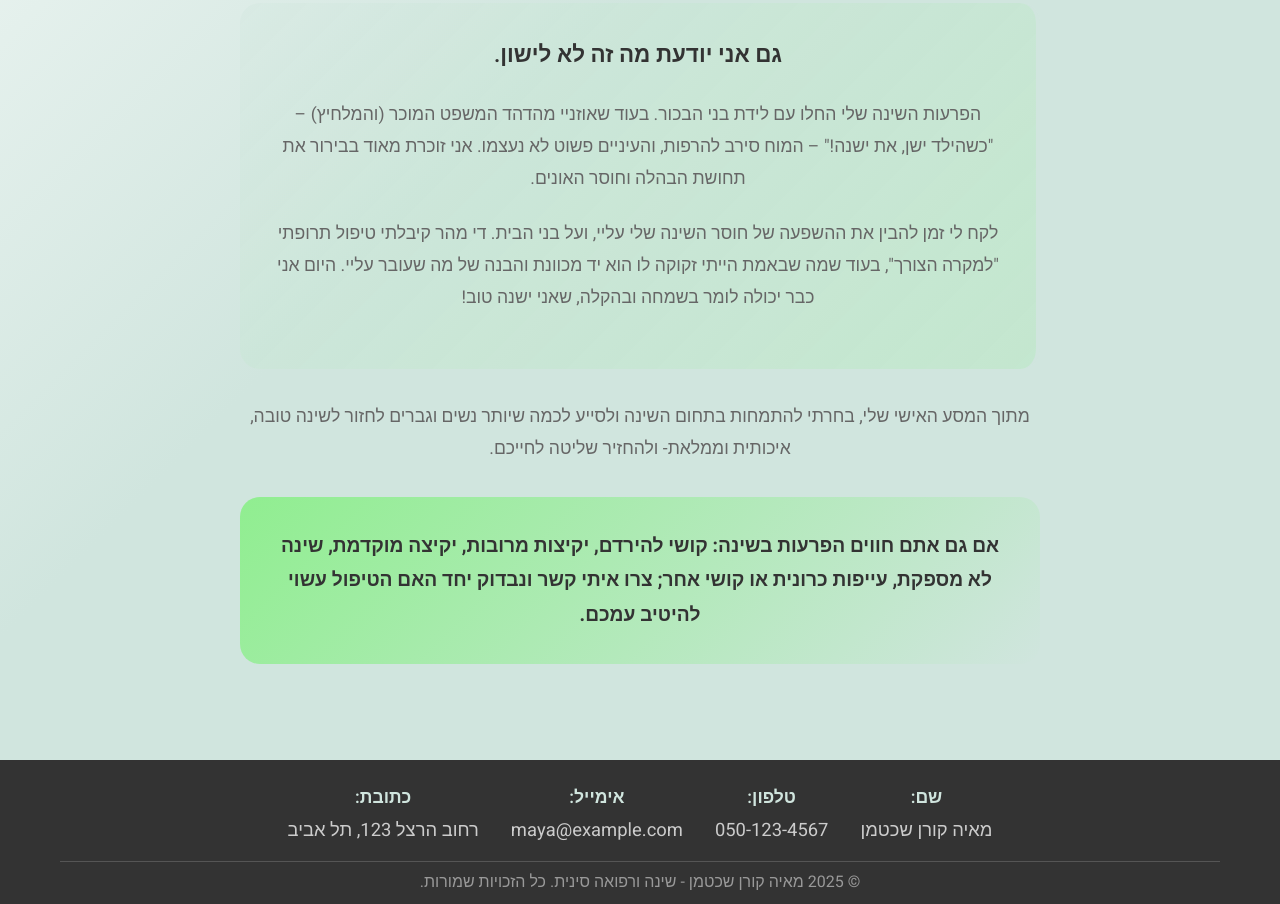
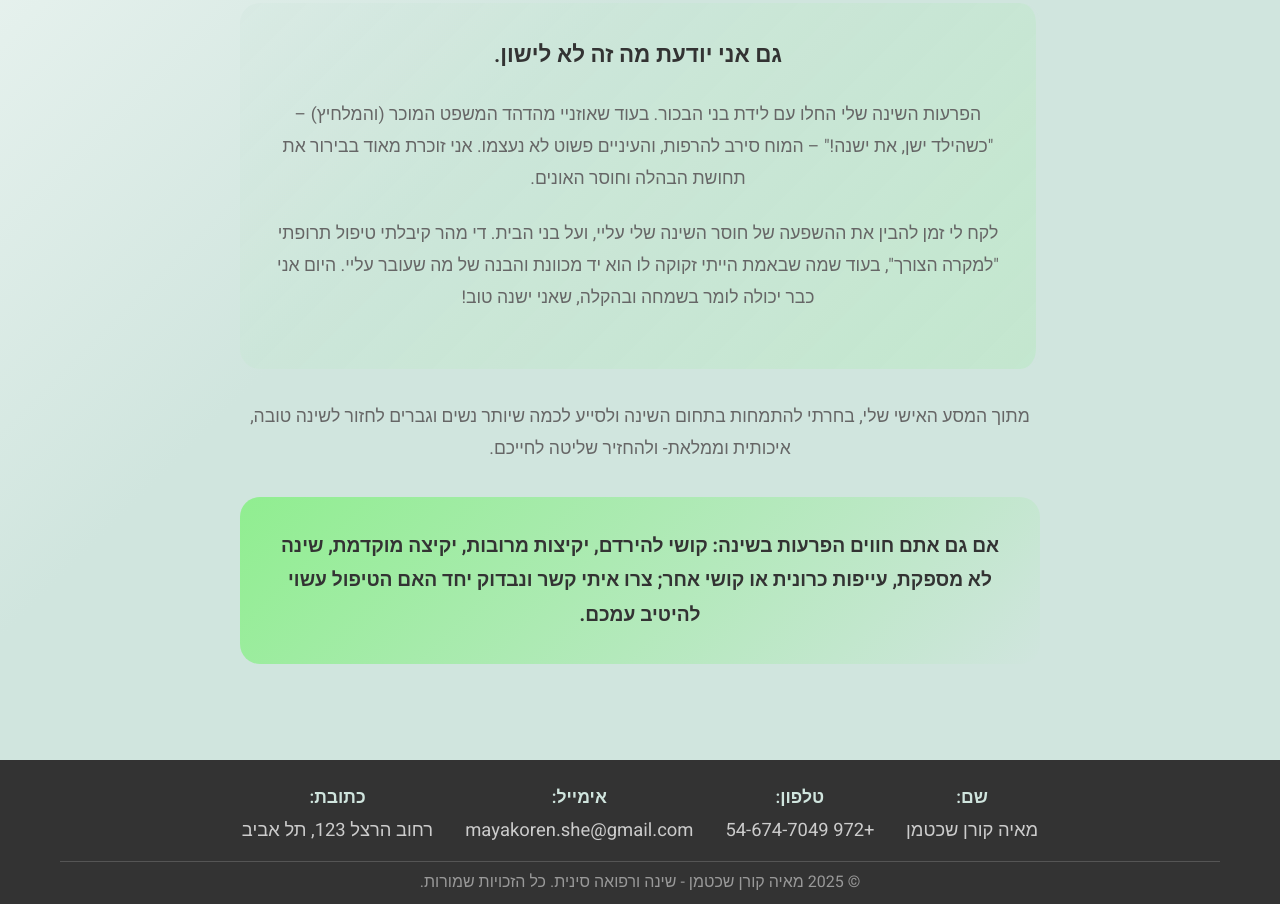
Before and after one commit to Noamko/Maya-website, a website: page about.html in a window 1280 px wide. Shown: the part 840-1744 px from the top of the page. Drawn offline with nearby package versions, Linux system fonts and the light colour scheme; no server answers.

Commit message:
Update contact information: phone to +972 54-674-7049 and email to mayakoren.she@gmail.com

```diff
--- a/about.html
+++ b/about.html
@@ -98,11 +98,11 @@
                         </div>
                         <div class="contact-item">
                             <span class="contact-label">טלפון:</span>
-                            <span class="contact-value">050-123-4567</span>
+                            <span class="contact-value">+972 54-674-7049</span>
                         </div>
                         <div class="contact-item">
                             <span class="contact-label">אימייל:</span>
-                            <span class="contact-value">maya@example.com</span>
+                            <span class="contact-value">mayakoren.she@gmail.com</span>
                         </div>
                         <div class="contact-item">
                             <span class="contact-label">כתובת:</span>
@@ -117,17 +117,17 @@
 
             <!-- Mobile Contact Buttons -->
             <div class="mobile-contact-buttons">
-                <a href="tel:050-123-4567" class="contact-btn phone-btn" title="התקשרו אלינו">
+                <a href="tel:+972546747049" class="contact-btn phone-btn" title="התקשרו אלינו">
                     <svg viewBox="0 0 24 24" fill="currentColor">
                         <path d="M6.62 10.79c1.44 2.83 3.76 5.14 6.59 6.59l2.2-2.2c.27-.27.67-.36 1.02-.24 1.12.37 2.33.57 3.57.57.55 0 1 .45 1 1V20c0 .55-.45 1-1 1-9.39 0-17-7.61-17-17 0-.55.45-1 1-1h3.5c.55 0 1 .45 1 1 0 1.25.2 2.45.57 3.57.11.35.03.74-.25 1.02l-2.2 2.2z"/>
                     </svg>
                 </a>
-                <a href="https://wa.me/972501234567" class="contact-btn whatsapp-btn" title="שלחו הודעה בוואטסאפ" target="_blank">
+                <a href="https://wa.me/972546747049" class="contact-btn whatsapp-btn" title="שלחו הודעה בוואטסאפ" target="_blank">
                     <svg viewBox="0 0 24 24" fill="currentColor">
                         <path d="M17.472 14.382c-.297-.149-1.758-.867-2.03-.967-.273-.099-.471-.148-.67.15-.197.297-.767.966-.94 1.164-.173.199-.347.223-.644.075-.297-.15-1.255-.463-2.39-1.475-.883-.788-1.48-1.761-1.653-2.059-.173-.297-.018-.458.13-.606.134-.133.298-.347.446-.52.149-.174.198-.298.298-.497.099-.198.05-.371-.025-.52-.075-.149-.669-1.612-.916-2.207-.242-.579-.487-.5-.669-.51-.173-.008-.371-.01-.57-.01-.198 0-.52.074-.792.372-.272.297-1.04 1.016-1.04 2.479 0 1.462 1.065 2.875 1.213 3.074.149.198 2.096 3.2 5.077 4.487.709.306 1.262.489 1.694.625.712.227 1.36.195 1.871.118.571-.085 1.758-.719 2.006-1.413.248-.694.248-1.289.173-1.413-.074-.124-.272-.198-.57-.347m-5.421 7.403h-.004a9.87 9.87 0 01-5.031-1.378l-.361-.214-3.741.982.998-3.648-.235-.374a9.86 9.86 0 01-1.51-5.26c.001-5.45 4.436-9.884 9.888-9.884 2.64 0 5.122 1.03 6.988 2.898a9.825 9.825 0 012.893 6.994c-.003 5.45-4.437 9.884-9.885 9.884m8.413-18.297A11.815 11.815 0 0012.05 0C5.495 0 .16 5.335.157 11.892c0 2.096.547 4.142 1.588 5.945L.057 24l6.305-1.654a11.882 11.882 0 005.683 1.448h.005c6.554 0 11.890-5.335 11.893-11.893A11.821 11.821 0 0020.885 3.488"/>
                     </svg>
                 </a>
-                <a href="mailto:maya@example.com" class="contact-btn email-btn" title="שלחו אימייל">
+                <a href="mailto:mayakoren.she@gmail.com" class="contact-btn email-btn" title="שלחו אימייל">
                     <svg viewBox="0 0 24 24" fill="currentColor">
                         <path d="M20 4H4c-1.1 0-1.99.9-1.99 2L2 18c0 1.1.89 2 2 2h16c1.1 0 2-.9 2-2V6c0-1.1-.9-2-2-2zm0 4l-8 5-8-5V6l8 5 8-5v2z"/>
                     </svg>
```
Also changed, not shown: blog-post.html (+5 -5 lines), blog.html (+5 -5 lines), index.html (+5 -5 lines), sleep-medicine.html (+5 -5 lines), treatment.html (+5 -5 lines).
